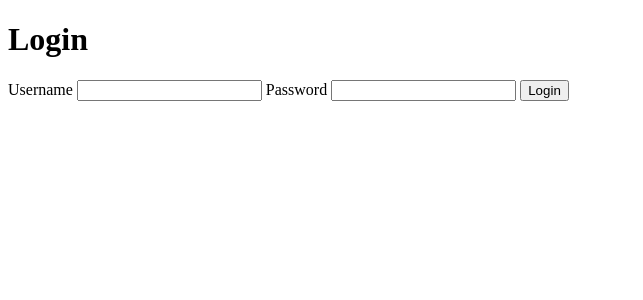
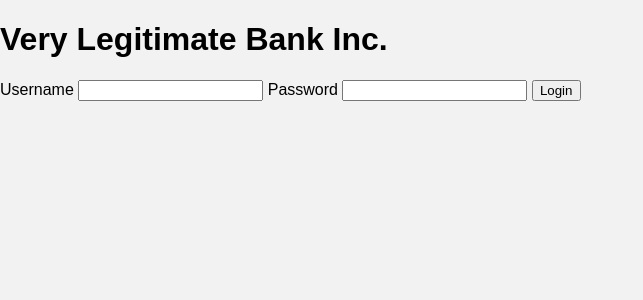
Before and after one commit to jslovell/CS370-Bank, a PHP site: page / in a window 1280 px wide. Shown: the top 300 px of the page, without its empty margins (0-643 px from the left). Run offline with PHP 8.4, Linux system fonts and the light colour scheme.

Commit message:
New file structure

```diff
--- a/functions.php
+++ /dev/null
@@ -1,10 +0,0 @@
-<?php
-  require_once 'db.php';
-
-  function display_data($user) {
-    global $conn;
-    $query = "SELECT account_id, account_type, balance FROM account WHERE account_owner='".$user."'";
-    $result = mysqli_query($conn, $query);
-    return $result;
-  }
-?>
--- a/index.php
+++ b/index.php
@@ -1,23 +1,20 @@
 <!DOCTYPE html PUBLIC "-//W3C//DTD HTML 4.01 Transitional//EN"
     "http://www.w3.org/TR/html4/loose.dtd">
 <?php
-	require_once('db.php');
-  require_once('functions.php');
+    session_start();
+    require_once('includes/db.php');
+    if (!isset($_SESSION['loginError'])) $_SESSION['loginError'] = false;
 ?>
 <html>
 <head>
 <meta http-equiv="Content-Type" content="text/html; charset=ISO-8859-1">
-<title>Bank</title>
+<link rel="stylesheet" href="styles/styles.css">
+<title>Very Legitimate Bank Inc.</title>
 </head>
-<style>
-table, th, td {
-  border:1px solid black;
-}
-</style>
 <body>
     <div id="frm">
-    <form autocomplete="off" method="post" action="login.php">
-      <h1>Login</h1>
+        <form autocomplete="off" method="post" action="includes/login.php">
+            <h1>Very Legitimate Bank Inc.</h1>
             <p>
                 <label>Username</label>
                 <input type="text" name="user" id="user" />
@@ -26,6 +23,9 @@ table, th, td {
                 <input type="submit" id="btn" value="Login"/>
             </p>
         </form>
+        <?php if ($_SESSION['loginError'] == true) { ?>
+            <p style='color: red;'>Incorrect Username/Password!</p>
+        <?php } ?>
     </div>
 </body>
 </html>
--- /dev/null
+++ b/styles/styles.css
@@ -0,0 +1,13 @@
+* {
+    box-sizing: border-box;
+}
+
+body {
+    margin: 0;
+    font-family: arial;
+    background-color: #f2f2f2;
+}
+
+table, th, td {
+    border:1px solid black;
+}
```
Also changed, not shown: client.php (+10 -13 lines), includes/functions.php (added, +17 -0 lines), includes/login.php (renamed from login.php, +6 -2 lines), includes/db.php (renamed from db.php). Lines whose indentation alone changed are shown as unchanged.
